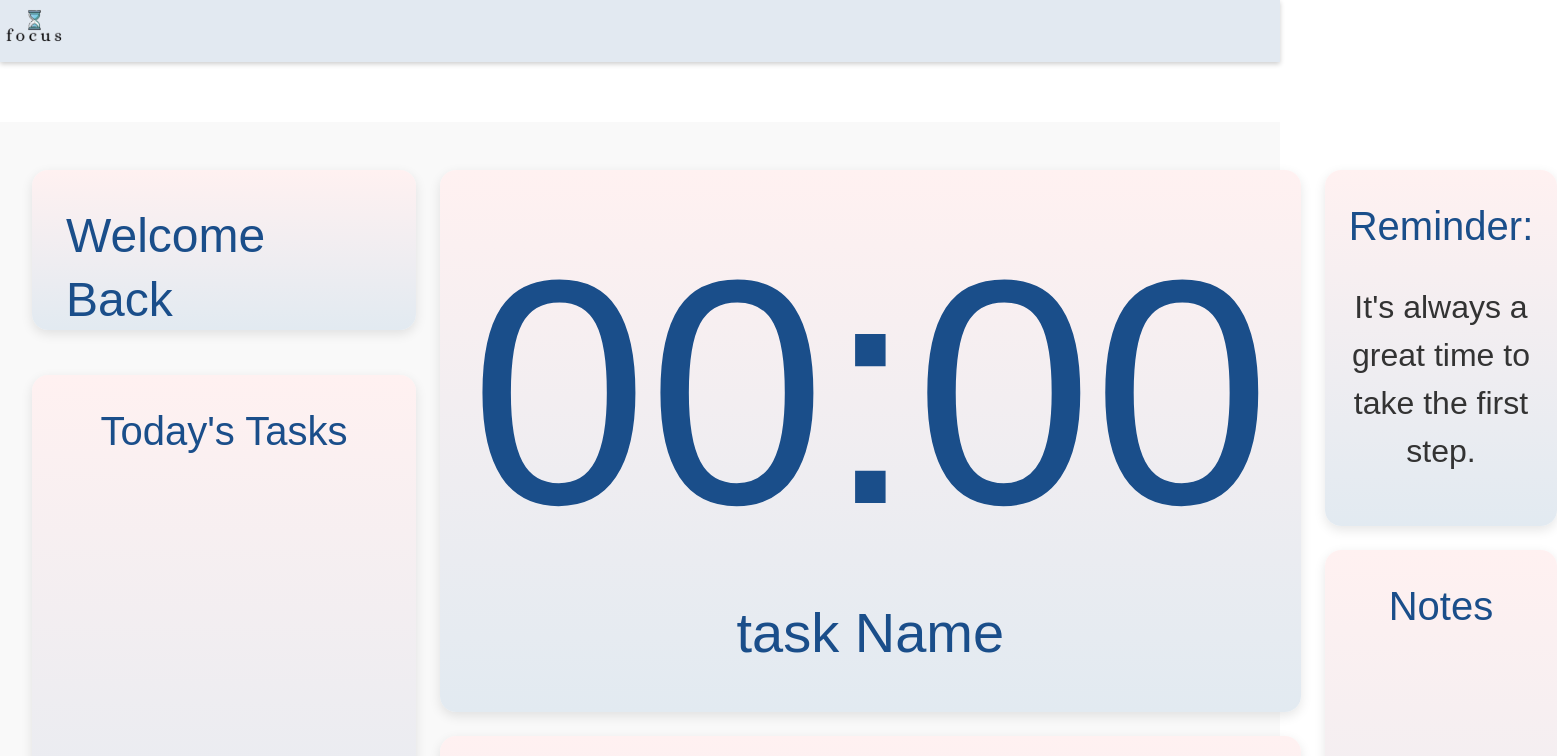
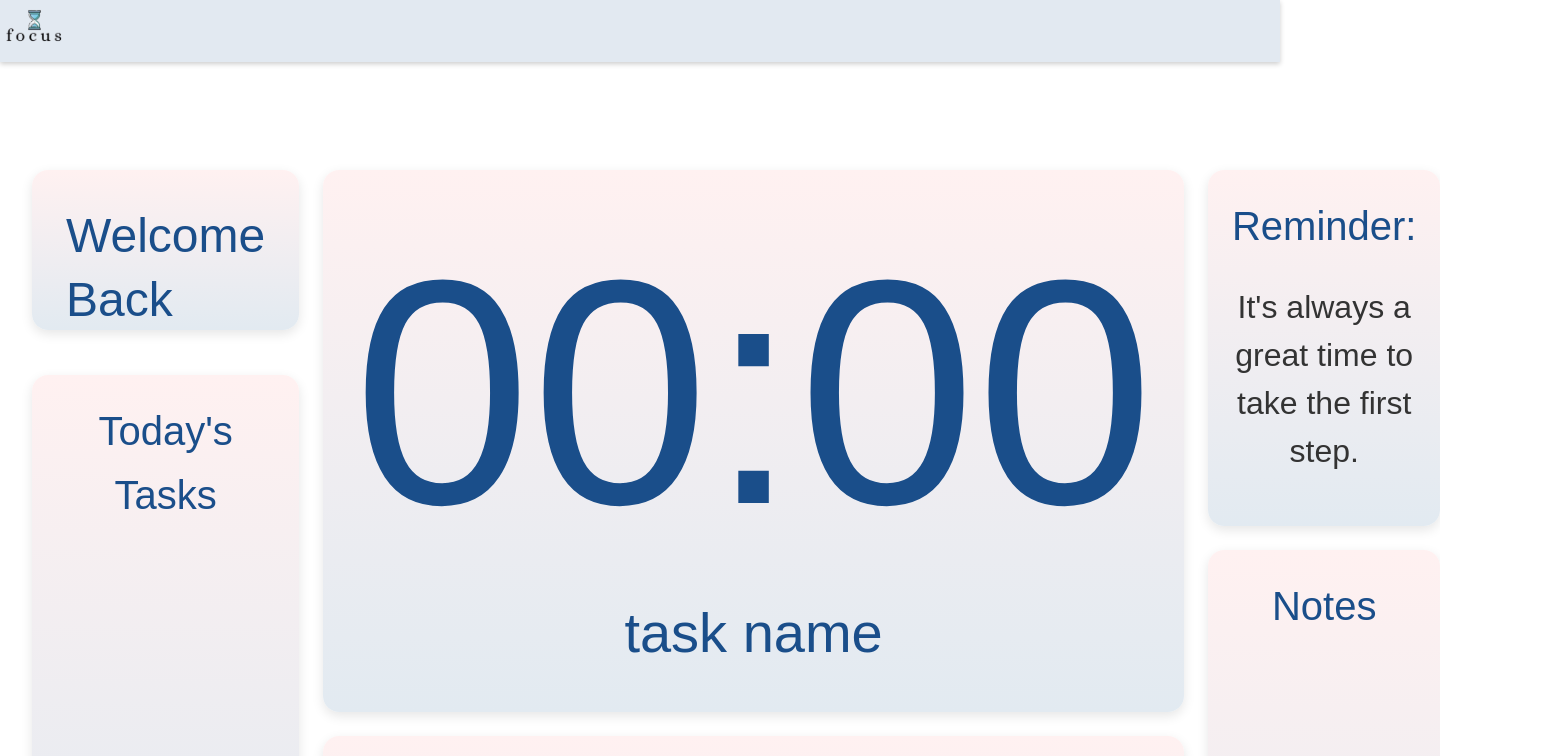
Before and after one commit to priscaolose/Group7_Capstone, a React (Create React App) app in the folder focus-app/: page / in a window 1280 px wide. Shown: the top 756 px of the page, 1557 px wide, since content can reach past the window. Built offline with nearby package versions, Linux system fonts and the light colour scheme; no server answers.

Commit message:
added function to display logged in user on dashboard

```diff
--- a/focus-app/src/components/Dashboard.js
+++ b/focus-app/src/components/Dashboard.js
@@ -1,4 +1,4 @@
-import React, { useState } from 'react';
+import React, { useEffect, useState } from 'react';
 import {
   Box,
   Typography,
@@ -9,6 +9,8 @@ import { LocalizationProvider } from '@mui/x-date-pickers/LocalizationProvider';
 import { AdapterDayjs } from '@mui/x-date-pickers/AdapterDayjs';
 import { DateCalendar } from '@mui/x-date-pickers/DateCalendar';
 import { createTheme, ThemeProvider } from '@mui/material/styles';
+import { auth } from '../firebase/firebaseConfig';
+import { onAuthStateChanged } from 'firebase/auth';
 
 // Create a theme with custom typography
 const theme = createTheme({
@@ -18,9 +20,22 @@ const theme = createTheme({
 });
 
 function Dashboard() {
-  const UserName = 'Antonette';
+  //const UserName = 'Antonette';
   const isSmallScreen = useMediaQuery('(max-width: 900px)');
   const [notes, setNotes] = useState('');
+  const [user, setUser] = useState(null); //to store logged in user
+
+  useEffect(() => {
+    const unsubscribe = onAuthStateChanged(auth, (loggedInUser) => {
+      if (loggedInUser) {
+        setUser(loggedInUser);
+      } else {
+        setUser(null);
+      }
+    });
+
+    return () => unsubscribe(); //cleanup the listener when the component is unmounted
+  }, []);
 
   return (
     <ThemeProvider theme={theme}>
@@ -28,7 +43,7 @@ function Dashboard() {
         sx={{
           display: 'flex',
           flexDirection: 'column',
-          backgroundColor: '#f9f9f9',
+          backgroundColor: '#ffff',
           px: isSmallScreen ? 2 : 4,
           pt: 3,
           minHeight: '100vh', // Ensure full-height
@@ -63,6 +78,7 @@ function Dashboard() {
                   color: '#1a4e8a',
                   fontWeight: '500',
                   fontSize: isSmallScreen ? '2.5em' : '3em',
+                  fontFamily: '"Poppins", sans-serif',
                   padding: '10px'
                 }}
               >
@@ -77,7 +93,7 @@ function Dashboard() {
                   fontWeight: 'bold'
                 }}
               >
-                {UserName}
+                {user ? user.displayName : ''}
               </Typography>
             </Paper>
             {/* Tasks Section */}
@@ -136,9 +152,9 @@ function Dashboard() {
               </Typography>
               <Typography
                 variant="subtitle1"
-                sx={{ color: '#1a4e8a', fontSize: isSmallScreen ? '3em' : '3.5em' }}
+                sx={{ color: '#1a4e8a', fontFamily: '"Poppins", sans-serif', fontSize: isSmallScreen ? '3em' : '3.5em' }}
               >
-                task Name
+                task name
               </Typography>
             </Paper>
             <Paper
```
Also changed, not shown: focus-app/src/firebase/firebaseConfig.js (line endings or trailing spaces).
